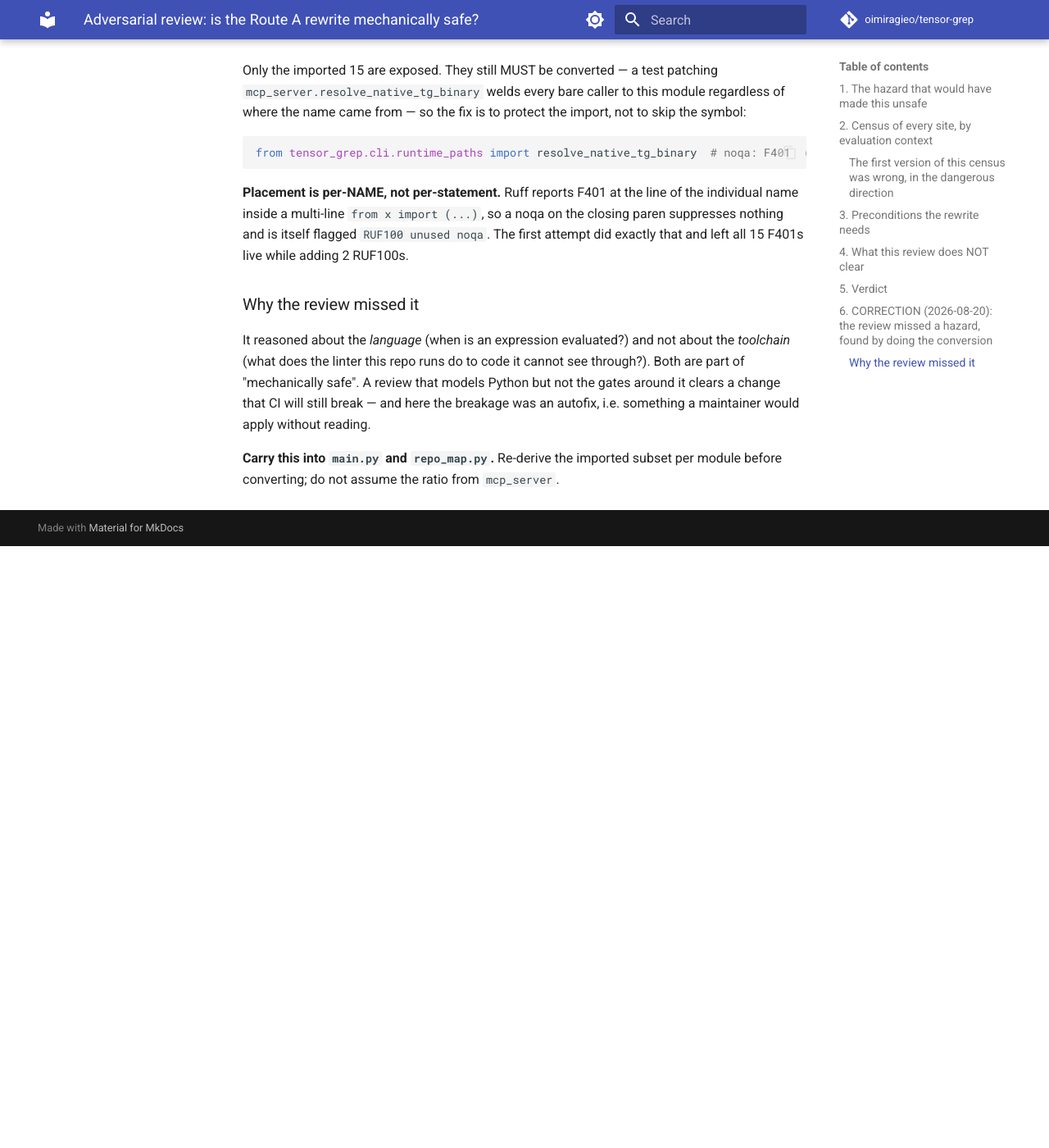
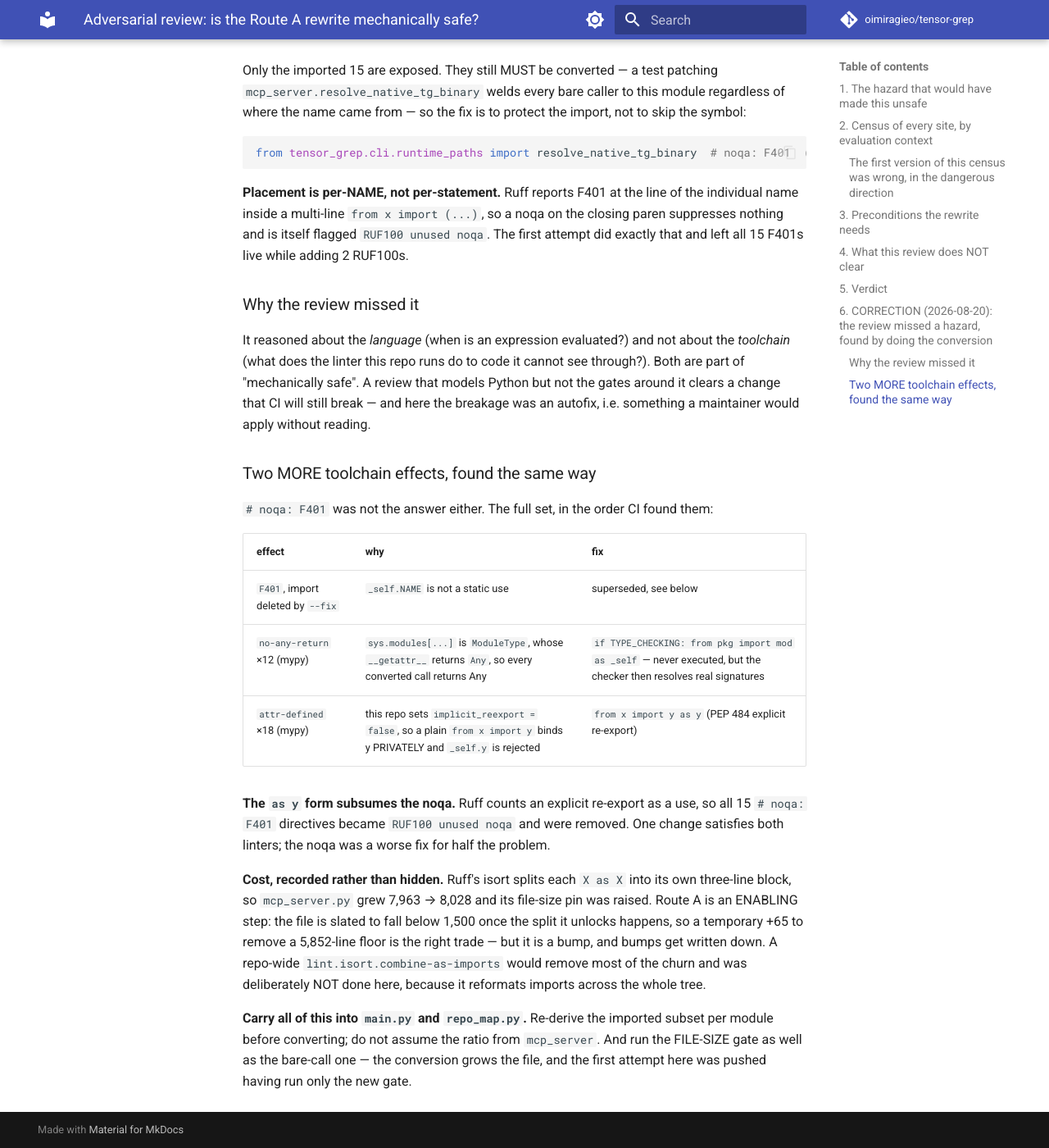
Before and after one commit to oimiragieo/tensor-grep, an MkDocs documentation site: the page built from docs/design/2026-08-20-route-a-adversarial-review.md, in a window 1280 px wide and 1400 px high, scrolled down 3465 px. Shown: the whole window at 82% size. Built offline with MkDocs 1.6.1 and Material for MkDocs 9.7.7, drawn with Linux system fonts in a browser that asks for light colours; comment, search, counter and statistics services are not loaded; before the commit the page ends 4131 px from its top, so only the background shows below that.

Commit message:
fix: Route A needs TYPE_CHECKING + explicit re-export, not noqa
CI found two more toolchain effects of the rewrite that neither the review nor
the F401 fix anticipated. Both are mypy, and neither is suppressible.

1. no-any-return x12. `sys.modules[__name__]` is typed ModuleType, whose
   __getattr__ returns Any -- so EVERY converted call returns Any, and each
   caller declared to return something concrete fails. Fixed with a two-branch
   binding: under TYPE_CHECKING, import this module by name (never executed, so
   not circular) so the checker resolves real signatures; at runtime, the
   sys.modules form, which is the only thing that works mid-import.

2. attr-defined x18. This repo sets mypy implicit_reexport = false, so a plain
   `from x import y` binds y PRIVATELY and `_self.y` is rejected outright.
   Fixed with the PEP 484 explicit re-export form, `from x import y as y`.

THE `as y` FORM SUBSUMES THE NOQA. Ruff counts an explicit re-export as a use,
so all 15 `# noqa: F401` directives became RUF100 unused-noqa and are removed.
One change satisfies both linters; the noqa was a worse fix for half the
problem, and it is gone rather than left as decoration.

ALSO: I RAN THE NEW GATE AND NOT THE OLD ONE. The conversion grows the file, and
tests/unit/test_file_size_budget.py went red in CI on a ratchet that has existed
all along. Locally I had run scripts/bare_call_ratchet.py and never re-ran
scripts/file_size_budget.py. mcp_server.py 7,963 -> 8,028; pin raised, recorded
in the review as a cost rather than buried. Route A is an ENABLING step -- the
file is slated below 1,500 once the split it unlocks happens, so +65 to remove a
5,852-line floor is the right trade, but it is still a bump.

A repo-wide lint.isort.combine-as-imports would remove most of the added lines
(ruff splits each `X as X` into its own three-line block) and was deliberately
NOT done here: it reformats imports across the entire tree.

Verified: mypy clean, ruff check + format --preview clean, both ratchets exit 0,
69 imported names before and after (none lost), and test_mcp_server is 4 failed
/ 485 passed with a failure set IDENTICAL to origin/main.

Co-Authored-By: Claude Opus 5 (1M context) <noreply@anthropic.com>

```diff
--- a/docs/design/2026-08-20-route-a-adversarial-review.md
+++ b/docs/design/2026-08-20-route-a-adversarial-review.md
@@ -143,5 +143,28 @@ part of "mechanically safe". A review that models Python but not the gates aroun
 change that CI will still break — and here the breakage was an autofix, i.e. something a
 maintainer would apply without reading.
 
-**Carry this into `main.py` and `repo_map.py`.** Re-derive the imported subset per module before
-converting; do not assume the ratio from `mcp_server`.
+### Two MORE toolchain effects, found the same way
+
+`# noqa: F401` was not the answer either. The full set, in the order CI found them:
+
+| effect | why | fix |
+|---|---|---|
+| `F401`, import deleted by `--fix` | `_self.NAME` is not a static use | superseded, see below |
+| `no-any-return` ×12 (mypy) | `sys.modules[...]` is `ModuleType`, whose `__getattr__` returns `Any`, so every converted call returns Any | `if TYPE_CHECKING: from pkg import mod as _self` — never executed, but the checker then resolves real signatures |
+| `attr-defined` ×18 (mypy) | this repo sets `implicit_reexport = false`, so a plain `from x import y` binds y PRIVATELY and `_self.y` is rejected | `from x import y as y` (PEP 484 explicit re-export) |
+
+**The `as y` form subsumes the noqa.** Ruff counts an explicit re-export as a use, so all 15
+`# noqa: F401` directives became `RUF100 unused noqa` and were removed. One change satisfies both
+linters; the noqa was a worse fix for half the problem.
+
+**Cost, recorded rather than hidden.** Ruff's isort splits each `X as X` into its own three-line
+block, so `mcp_server.py` grew 7,963 → 8,028 and its file-size pin was raised. Route A is an
+ENABLING step: the file is slated to fall below 1,500 once the split it unlocks happens, so a
+temporary +65 to remove a 5,852-line floor is the right trade — but it is a bump, and bumps get
+written down. A repo-wide `lint.isort.combine-as-imports` would remove most of the churn and was
+deliberately NOT done here, because it reformats imports across the whole tree.
+
+**Carry all of this into `main.py` and `repo_map.py`.** Re-derive the imported subset per module
+before converting; do not assume the ratio from `mcp_server`. And run the FILE-SIZE gate as well
+as the bare-call one — the conversion grows the file, and the first attempt here was pushed
+having run only the new gate.
```
Also changed, not shown: 2 other files.
